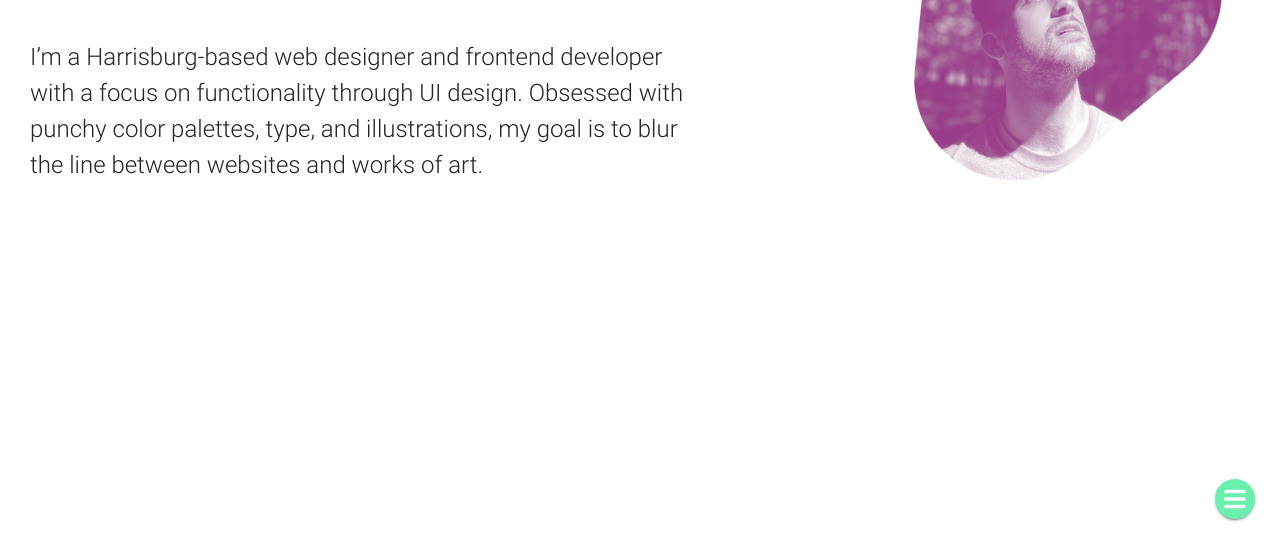
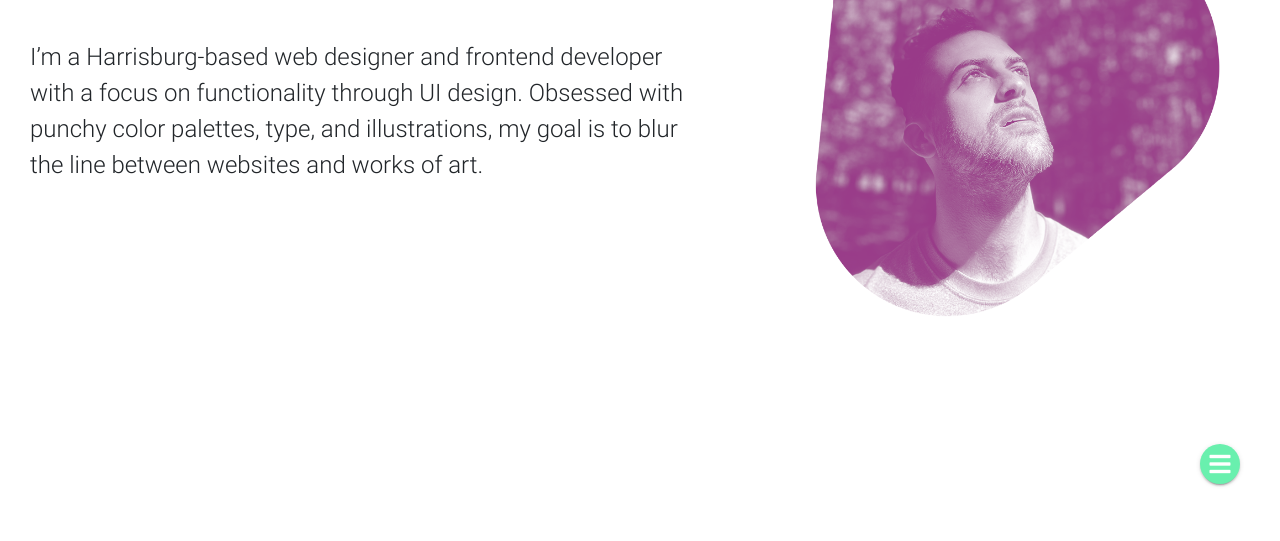
Before and after one commit to tamassaro/massaro_portfolio, a plain HTML site: page index.html in a window 1280 px wide. Shown: the part 256-797 px from the top of the page. Drawn offline with nearby package versions, Linux system fonts and the light colour scheme; a web font is replaced by a local one.

Commit message:
Fixed nav and overlay close button placement. duotone sizing increased at 900px and larger.

```diff
--- a/index.html
+++ b/index.html
@@ -11,12 +11,15 @@
             rel="stylesheet"
             href="https://use.fontawesome.com/releases/v5.8.2/css/all.css"
         />
-        <!-- Google Fonts -->
+        <!-- Roboto and Material Icon Fonts -->
         <link
             rel="stylesheet"
             href="https://fonts.googleapis.com/css?family=Roboto:300,400,500,700&display=swap"
         />
-        <!-- Bootstrap core CSS -->
+        <link
+            rel="stylesheet"
+            href="https://fonts.googleapis.com/icon?family=Material+Icons"
+        />
         <!-- Bootstrap core CSS -->
         <link
             href="https://cdnjs.cloudflare.com/ajax/libs/twitter-bootstrap/4.5.0/css/bootstrap.min.css"
@@ -32,25 +35,29 @@
             href="https://cdnjs.cloudflare.com/ajax/libs/materialize/0.100.2/css/materialize.min.css"
             rel="stylesheet"
         />
+        <!-- End head section scripts -->
     </head>
 
     <header>
+
         <div id="myNav" class="overlay">
             <a href="javascript:void(0)" class="closebtn" id="closeNav"
                 >&times;</a
             >
             <div class="overlay-content">
                 <a href="#">Home</a>
-                <a href="#">Project Gallery</a>
+                <a href="#">Projects</a>
                 <a href="#">About</a>
                 <a href="#">Contact</a>
             </div>
         </div>
+
     </header>
 
     <main>
         <body>
             <div class="landing-page">
+
                 <div>
                     <img
                         id="pink-duotone-photo"
@@ -71,6 +78,7 @@
                         the line between websites and works of art.
                     </p>
                 </div>
+
             </div>
 
             <section class="grid-container">
@@ -100,10 +108,12 @@
                 src="https://cdnjs.cloudflare.com/ajax/libs/mdbootstrap/4.19.0/js/mdb.min.js"
             ></script>
             <script type="text/javascript" src="main.js"></script>
+            <!-- End body scripts -->
+
         </body>
 
         <footer>
-            <div class="fixed-action-btn" style="bottom: 25px; right: 25px">
+            <div class="fixed-action-btn" style="bottom: 60px; right: 40px">
                 <a class="btn-floating btn-lg green accent-2" id="openNav">
                     <i class="fas fa-bars"></i>
                 </a>
--- a/main.css
+++ b/main.css
@@ -128,9 +128,9 @@ body {
 
 @media (min-width: 900px) {
     #pink-duotone-photo {
-        width: 26em;
+        width: 28em;
         padding-right: 0em;
-        margin-right: 2.6em;
+        margin-right: 1em;
     }
 }
 
@@ -145,7 +145,7 @@ body {
     }
 
     #pink-duotone-photo {
-        width: 24em;
+        width: 31em;
         padding-right: 0em;
         margin-right: 2em;
     }
@@ -165,7 +165,7 @@ body {
     }
 
     #pink-duotone-photo {
-        width: 26em;
+        width: 34em;
     }
     .hero-subtext {
         max-width: 65%;
--- a/nav.css
+++ b/nav.css
@@ -36,8 +36,8 @@
 
 .overlay .closebtn {
     position: absolute;
-    bottom: 0px;
-    right: 25px;
+    bottom: 25px;
+    right: 35px;
     font-size: 60px;
 }
 
```
Also changed, not shown: 1 other file.
